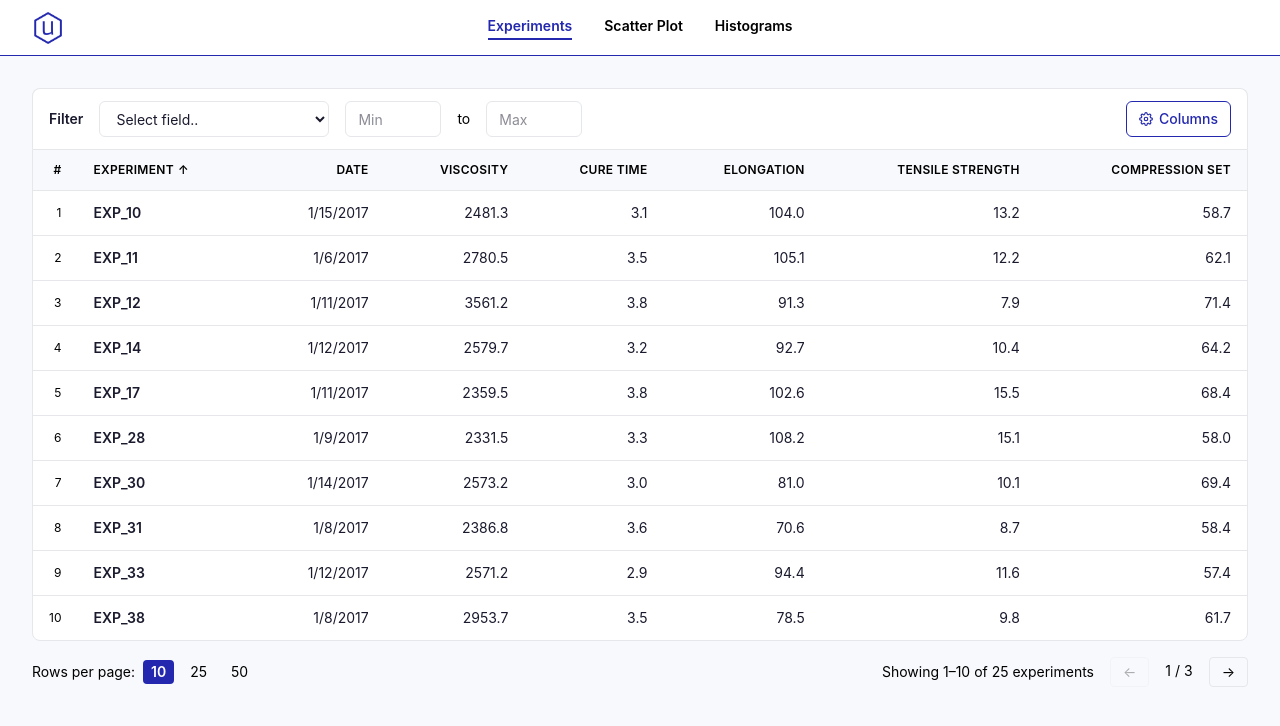
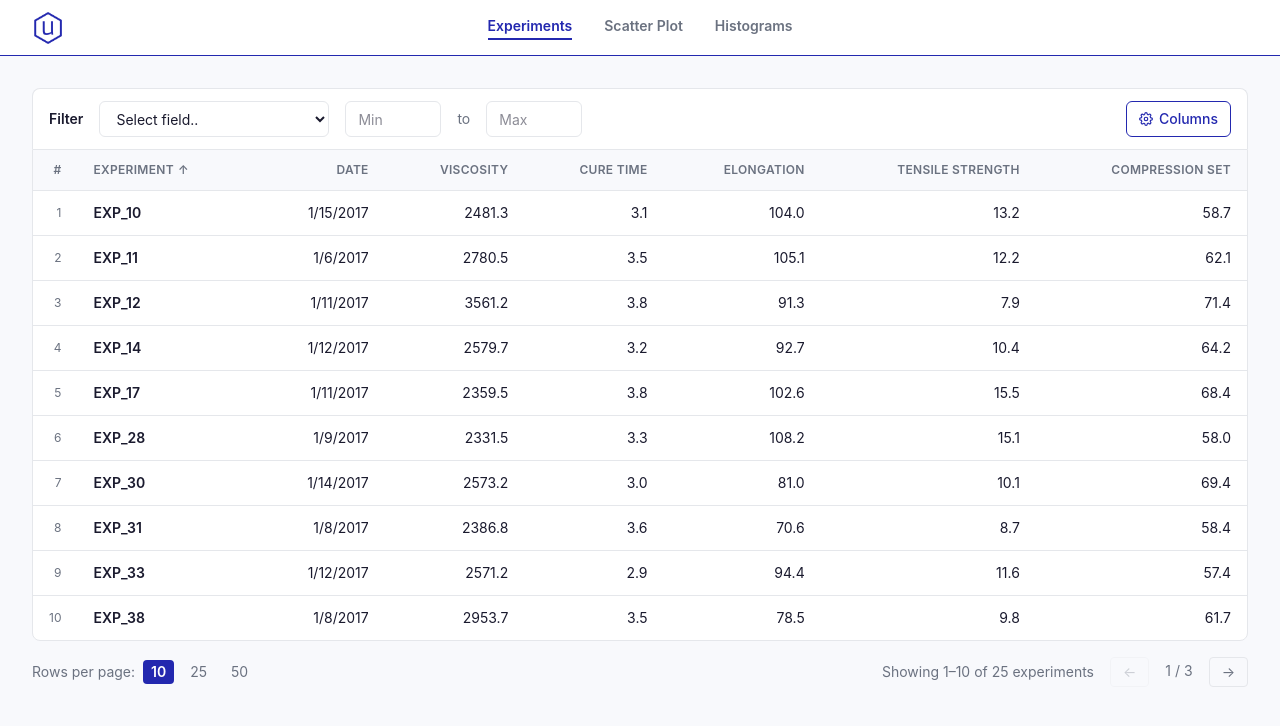
Before and after one commit to ridh7/uncountable-data-viz, a React (Vite) app: page /experiments in a window 1280 px wide. Shown: the top 726 px of the page. Built offline with nearby package versions, Linux system fonts and the light colour scheme.

Commit message:
Fix code review comments: round 1

```diff
--- a/src/components/experiments/ExperimentsTable.tsx
+++ b/src/components/experiments/ExperimentsTable.tsx
@@ -49,16 +49,18 @@ function ExperimentsTable({ experiments }: ExperimentTableProps) {
     return experiments.filter((exp) => {
       if (!filterColumn) return true;
       const val = exp.outputs[filterColumn] ?? exp.inputs[filterColumn];
-      if (filterMin && val < parseFloat(filterMin)) return false;
-      if (filterMax && val > parseFloat(filterMax)) return false;
+      const min = parseFloat(filterMin);
+      const max = parseFloat(filterMax);
+      if (filterMin && !isNaN(min) && val < min) return false;
+      if (filterMax && !isNaN(max) && val > max) return false;
       return true;
     });
   }, [experiments, filterColumn, filterMin, filterMax]);
 
   const sorted = useMemo(() => {
     return [...filtered].sort((a, b) => {
-      const va = getCellValue(a, sortKey);
-      const vb = getCellValue(b, sortKey);
+      const va = sortKey === "date" ? a.date.getTime() : getCellValue(a, sortKey);
+      const vb = sortKey === "date" ? b.date.getTime() : getCellValue(b, sortKey);
       if (va < vb) return sortAsc ? -1 : 1;
       if (va > vb) return sortAsc ? 1 : -1;
       return 0;
@@ -174,9 +176,9 @@ function ExperimentsTable({ experiments }: ExperimentTableProps) {
         </div>
         <div className="flex items-center gap-4">
           <span>
-            Showing {(page - 1) * pageSize + 1}–
-            {Math.min(page * pageSize, filtered.length)} of {filtered.length}{" "}
-            experiments
+            {filtered.length === 0
+              ? "No experiments match"
+              : `Showing ${(page - 1) * pageSize + 1}–${Math.min(page * pageSize, filtered.length)} of ${filtered.length} experiments`}
           </span>
           <div className="flex gap-2">
             <button
@@ -191,7 +193,7 @@ function ExperimentsTable({ experiments }: ExperimentTableProps) {
             </span>
             <button
               onClick={() => setPage((p) => Math.min(totalPages, p + 1))}
-              disabled={page === totalPages}
+              disabled={page >= totalPages || totalPages === 0}
               className="px-3 py-1 rounded border border-(--color-border) disabled:opacity-30 hover:border-(--color-primary) hover:text-(--color-primary) transition-colors"
             >
               →
--- a/src/components/scatterplot/ScatterPlot.tsx
+++ b/src/components/scatterplot/ScatterPlot.tsx
@@ -11,7 +11,7 @@ import {
   CartesianGrid,
 } from "recharts";
 import type { Experiment } from "../../types/experiment.ts";
-import { getColumnDefs } from "../../utils/experiment.ts";
+import { getColumnDefs, getExperimentValue } from "../../utils/experiment.ts";
 import { theme } from "../../theme.ts";
 
 interface ScatterPlotProps {
@@ -89,21 +89,23 @@ function ScatterTooltip({ active, payload, xKey, yKey }: ScatterTooltipProps) {
 
 function ScatterPlot({ experiments }: ScatterPlotProps) {
   const columns = useMemo(() => getColumnDefs(experiments), [experiments]);
-  const inputColumns = columns.filter((c) => c.type === "input");
-  const outputColumns = columns.filter((c) => c.type === "output");
+  const inputColumns = useMemo(
+    () => columns.filter((c) => c.type === "input"),
+    [columns],
+  );
+  const outputColumns = useMemo(
+    () => columns.filter((c) => c.type === "output"),
+    [columns],
+  );
 
   const [xKey, setXKey] = useState(inputColumns[0]?.key ?? "");
   const [yKey, setYKey] = useState(outputColumns[0]?.key ?? "");
 
-  function getValue(exp: Experiment, key: string): number {
-    return exp.inputs[key] ?? exp.outputs[key] ?? 0;
-  }
-
   const data: DataPoint[] = useMemo(() => {
     const grouped = new Map<string, DataPoint>();
     experiments.forEach((exp) => {
-      const x = getValue(exp, xKey);
-      const y = getValue(exp, yKey);
+      const x = getExperimentValue(exp, xKey);
+      const y = getExperimentValue(exp, yKey);
       const key = `${x},${y}`;
       if (grouped.has(key)) {
         grouped.get(key)!.experiments.push(exp);
@@ -126,6 +128,10 @@ function ScatterPlot({ experiments }: ScatterPlotProps) {
     });
     const url = URL.createObjectURL(blob);
     const img = new Image();
+    img.onerror = () => {
+      URL.revokeObjectURL(url);
+      console.error("Failed to load SVG for PNG export");
+    };
     img.onload = () => {
       const canvas = document.createElement("canvas");
       const scale = window.devicePixelRatio || 1;
@@ -160,7 +166,7 @@ function ScatterPlot({ experiments }: ScatterPlotProps) {
         <div className="flex items-center justify-between px-4 pb-3">
           <div className="flex items-center gap-6">
             <div className="flex items-center gap-2">
-              <span className="text-sm font-semibold text-(--color-text-secondary)">
+              <span className="text-sm font-semibold text-(--color-text)">
                 X-Axis
               </span>
               <select
@@ -185,7 +191,7 @@ function ScatterPlot({ experiments }: ScatterPlotProps) {
               </select>
             </div>
             <div className="flex items-center gap-2">
-              <span className="text-sm font-semibold text-(--color-text-secondary)">
+              <span className="text-sm font-semibold text-(--color-text)">
                 Y-Axis
               </span>
               <select
--- a/src/main.tsx
+++ b/src/main.tsx
@@ -7,7 +7,10 @@ import { BrowserRouter } from "react-router-dom";
 
 const root = document.documentElement;
 Object.entries(theme.colors).forEach(([key, value]) => {
-  root.style.setProperty(`--color-${key}`, value);
+  root.style.setProperty(
+    `--color-${key.replace(/([A-Z])/g, "-$1").toLowerCase()}`,
+    value,
+  );
 });
 
 createRoot(document.getElementById("root")!).render(
--- a/src/pages/HistogramsPage.tsx
+++ b/src/pages/HistogramsPage.tsx
@@ -1,13 +1,13 @@
 import { useState, useMemo } from "react";
 import { parseExperiments } from "../utils/experiment.ts";
 import { getColumnDefs } from "../utils/experiment.ts";
-import { INPUT_GROUPS, computeGroupBins } from "../utils/categories.ts";
+import { INPUT_GROUPS, HISTOGRAM_ROWS, computeGroupBins } from "../utils/categories.ts";
 import InputHistogram from "../components/histograms/InputHistogram.tsx";
 
 function HistogramsPage() {
   const experiments = useMemo(() => parseExperiments(), []);
   const columns = useMemo(() => getColumnDefs(experiments), [experiments]);
-  const outputColumns = columns.filter((c) => c.type === "output");
+  const outputColumns = useMemo(() => columns.filter((c) => c.type === "output"), [columns]);
 
   const [outputKey, setOutputKey] = useState(outputColumns[0]?.key ?? "");
   const [rangeMin, setRangeMin] = useState("");
@@ -17,11 +17,28 @@ function HistogramsPage() {
     return experiments.filter((exp) => {
       const val = exp.outputs[outputKey];
       if (val === undefined) return false;
-      if (rangeMin && val < parseFloat(rangeMin)) return false;
-      if (rangeMax && val > parseFloat(rangeMax)) return false;
+      const min = parseFloat(rangeMin);
+      const max = parseFloat(rangeMax);
+      if (rangeMin && !isNaN(min) && val < min) return false;
+      if (rangeMax && !isNaN(max) && val > max) return false;
       return true;
     });
   }, [experiments, outputKey, rangeMin, rangeMax]);
+
+  const groupedBins = useMemo(
+    () =>
+      INPUT_GROUPS.map((group) =>
+        computeGroupBins(
+          Object.fromEntries(
+            group.keys.map((k) => [
+              k,
+              matched.flatMap((e) => (k in e.inputs ? [e.inputs[k]] : [])),
+            ])
+          )
+        )
+      ),
+    [matched]
+  );
 
   const inputClass =
     "text-sm border border-(--color-border) rounded-md px-3 h-9 text-(--color-text) outline-none focus:border-(--color-primary) bg-white";
@@ -80,13 +97,11 @@ function HistogramsPage() {
       </div>
 
       {/* Histogram rows */}
-      {[
-        [INPUT_GROUPS[0], INPUT_GROUPS[1]],
-        [INPUT_GROUPS[2], INPUT_GROUPS[3], INPUT_GROUPS[4]],
-        [INPUT_GROUPS[5], INPUT_GROUPS[6], INPUT_GROUPS[7]],
-      ].map((row, ri) => (
-        <div key={ri} className="flex gap-4">
-          {row.map((group) => (
+      {HISTOGRAM_ROWS.map((row) => (
+        <div key={row.map((g) => g.label).join(",")} className="flex gap-4">
+          {row.map((group) => {
+            const groupIndex = INPUT_GROUPS.indexOf(group);
+            return (
               <div
                 key={group.label}
                 className="flex-1 bg-white border border-(--color-border) rounded-lg p-4"
@@ -96,14 +111,11 @@ function HistogramsPage() {
                 </h3>
                 <InputHistogram
                   keys={group.keys}
-                bins={computeGroupBins(
-                  Object.fromEntries(
-                    group.keys.map((k) => [k, matched.map((e) => e.inputs[k] ?? 0)])
-                  )
-                )}
+                  bins={groupedBins[groupIndex]}
                 />
               </div>
-          ))}
+            );
+          })}
         </div>
       ))}
       <div className="pb-4" />
--- a/src/theme.ts
+++ b/src/theme.ts
@@ -1,3 +1,5 @@
+// camelCase keys are injected as kebab-case CSS variables in main.tsx
+// e.g. textSecondary → --color-text-secondary
 export const theme = {
   colors: {
     primary: "#2328AF",
--- a/src/utils/categories.ts
+++ b/src/utils/categories.ts
@@ -32,6 +32,12 @@ export const INPUT_GROUPS: InputGroup[] = [
   { label: "Antioxidant", keys: ["Antioxidant"] },
   { label: "Coloring Pigment", keys: ["Coloring Pigment"] },
   { label: "Oven Temperature", keys: ["Oven Temperature"] },
+];
+
+export const HISTOGRAM_ROWS: InputGroup[][] = [
+  [INPUT_GROUPS[0], INPUT_GROUPS[1]],
+  [INPUT_GROUPS[2], INPUT_GROUPS[3], INPUT_GROUPS[4]],
+  [INPUT_GROUPS[5], INPUT_GROUPS[6], INPUT_GROUPS[7]],
 ];
 
 // keyValues: { "Polymer 1": [v1, v2, ...], "Polymer 2": [...], ... }
--- a/src/utils/experiment.ts
+++ b/src/utils/experiment.ts
@@ -21,26 +21,19 @@ export function parseExperiments(): Experiment[] {
 
 export function getColumnDefs(experiments: Experiment[]): ColumnDef[] {
   if (experiments.length === 0) return [];
-  const first = experiments[0];
   const meta: ColumnDef[] = [
-    {
-      key: "id",
-      label: "Experiment",
-      type: "meta",
-    },
+    { key: "id", label: "Experiment", type: "meta" },
     { key: "date", label: "Date", type: "meta" },
   ];
-  const inputs: ColumnDef[] = Object.keys(first.inputs).map((k) => ({
-    key: k,
-    label: k,
-    type: "input",
-  }));
-  const outputs: ColumnDef[] = Object.keys(first.outputs).map((k) => ({
-    key: k,
-    label: k,
-    type: "output",
-  }));
+  const inputKeys = [...new Set(experiments.flatMap((e) => Object.keys(e.inputs)))];
+  const outputKeys = [...new Set(experiments.flatMap((e) => Object.keys(e.outputs)))];
+  const inputs: ColumnDef[] = inputKeys.map((k) => ({ key: k, label: k, type: "input" }));
+  const outputs: ColumnDef[] = outputKeys.map((k) => ({ key: k, label: k, type: "output" }));
   return [...meta, ...inputs, ...outputs];
+}
+
+export function getExperimentValue(exp: Experiment, key: string): number {
+  return exp.inputs[key] ?? exp.outputs[key] ?? 0;
 }
 
 export function getCellValue(
```
Lines whose indentation alone changed are shown as unchanged.
